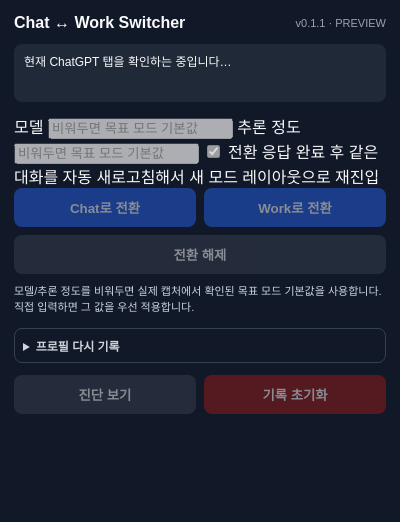
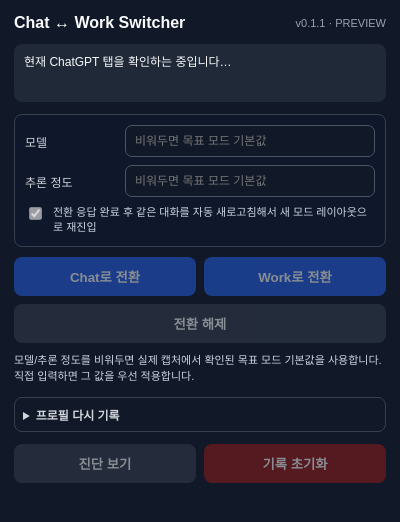
Before and after one commit to shaterguy/chatgpt-chat-work-switcher, a browser extension: page popup.html in a window 400 px wide. Drawn offline with Linux system fonts and the light colour scheme.

Commit message:
Style switch model reasoning and reload controls

```diff
--- a/src/popup.css
+++ b/src/popup.css
@@ -5,7 +5,7 @@
 
 body {
   margin: 0;
-  min-width: 360px;
+  min-width: 380px;
   background: #111827;
   color: #f9fafb;
 }
@@ -35,6 +35,43 @@
 .status[data-kind="ok"] { background: #064e3b; color: #d1fae5; }
 .status[data-kind="warn"] { background: #78350f; color: #fef3c7; }
 .status[data-kind="error"] { background: #7f1d1d; color: #fee2e2; }
+
+.options {
+  display: grid;
+  gap: 8px;
+  margin-bottom: 10px;
+  padding: 10px;
+  border: 1px solid #374151;
+  border-radius: 8px;
+  background: #0f172a;
+}
+.options label:not(.reload-option) {
+  display: grid;
+  grid-template-columns: 92px 1fr;
+  align-items: center;
+  gap: 8px;
+  font-size: 12px;
+  color: #d1d5db;
+}
+.options input[list] {
+  width: 100%;
+  box-sizing: border-box;
+  border: 1px solid #4b5563;
+  border-radius: 7px;
+  padding: 8px 9px;
+  background: #111827;
+  color: #f9fafb;
+  font-size: 12px;
+}
+.reload-option {
+  display: flex;
+  align-items: flex-start;
+  gap: 8px;
+  color: #cbd5e1;
+  font-size: 11px;
+  line-height: 1.4;
+}
+.reload-option input { margin-top: 2px; }
 
 .switch-actions,
 .actions,
```
